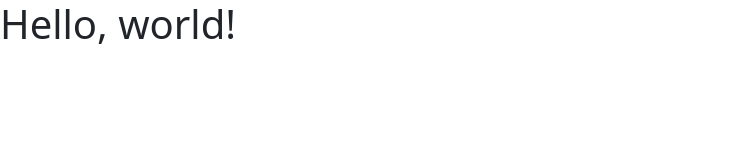
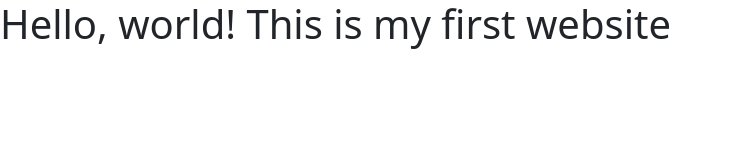
Before and after one commit to Yagya-Adh/javascript, a plain HTML site: page index.html in a window 1280 px wide. Shown: the whole page, without its empty margins (0-729 px from the left). Drawn offline with nearby package versions, Linux system fonts and the light colour scheme.

Commit message:
Changed header

```diff
--- a/index.html
+++ b/index.html
@@ -11,7 +11,7 @@
     <title>Java script learning</title>
   </head>
   <body>
-    <h1>Hello, world!</h1>
+    <h1>Hello, world! This is my first website</h1>
 
     <!-- Optional JavaScript; choose one of the two! -->
 
```
